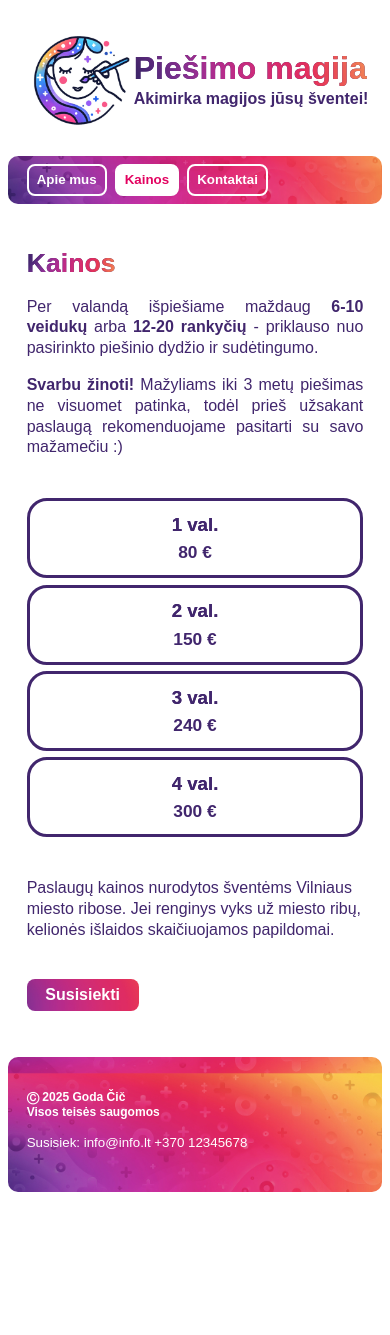
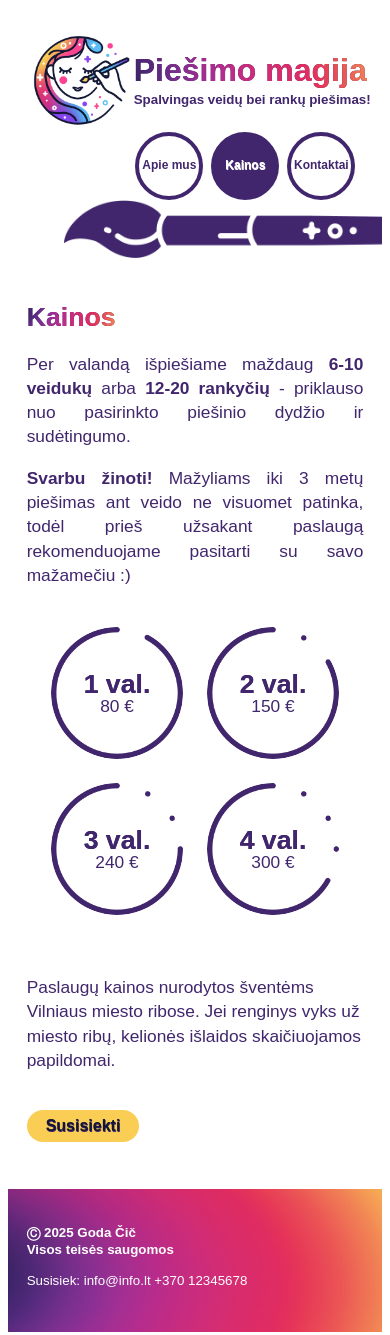
Before and after one commit to Mangustac/html-website, a plain HTML site: page kainos.html in a window 390 px wide. Before the commit the page ends 1200 px from the top, so only its background shows below. Drawn offline with Linux system fonts and the light colour scheme; a web font is replaced by a local one.

Commit message:
Uodated Design

```diff
--- a/kainos.html
+++ b/kainos.html
@@ -3,21 +3,22 @@
     <head>
         <meta charset="UTF-8">
         <meta name="viewport" content="width=device-width, initial-scale=1.0">
-    <title>Piešimas ant veidelių</title>
+        <title>Piešimo magija</title>
         <link href="style.css" rel="stylesheet"/>
         <link href="https://fonts.googleapis.com/css2?family=Bellota:wght@300;400;700&display=swap" rel="stylesheet">
-
+        <link rel="icon" type="image/x-icon" href="plus-icon.ico">
+        <link rel="shortcut icon" href="plus-icon.ico"> <!-- Fallback for older browsers -->
     </head>
 
 <body>
     <header>
         <table>
             <td>
-                <img height="100" src=piesimo_magija.jpg>
+                <img height="100" src=pmlogo.png>
             </td>
             <td>
                 <h1 style="margin: 0">Piešimo magija</h1>
-                <h4 style="margin: 0">Akimirka magijos jūsų šventei!</h4>
+                <h4 style="margin: 0">Spalvingas veidų bei rankų piešimas!</h4>
             </td>
         </table>
     </header>
@@ -26,47 +27,39 @@
         <a href="kainos.html" class="active">Kainos</a>
         <a href="kontaktai.html">Kontaktai</a>
     </nav>
-
+    <img alt="teptukas" src="brush-1.png" style="margin-left: 15%; width: 800px; height: auto;">
 <main>
     <h2>Kainos</h2>
     <p style="text-align: justify;">
         Per valandą išpiešiame maždaug <b>6-10 veidukų</b> arba <b>12-20 rankyčių</b> - priklauso nuo pasirinkto piešinio dydžio ir sudėtingumo.
     </p>
     <p style="text-align: justify;">
-        <b>Svarbu žinoti!</b> Mažyliams iki 3 metų piešimas ne visuomet patinka, todėl prieš užsakant paslaugą rekomenduojame pasitarti su savo mažamečiu :)
+        <b>Svarbu žinoti!</b> Mažyliams iki 3 metų piešimas ant veido ne visuomet patinka, todėl prieš užsakant paslaugą rekomenduojame pasitarti su savo mažamečiu :)
     </p>
 
 <!--Lentele su kainom-->
 
 <div class="block-container">
-<table class="block";>
-    <tr >
-        <th><h3>1 val.</h3></th>
-    </tr><tr >
-        <th>80 €</th>
-    </tr>
-</table>
-<table class="block";>
-    <tr >
-        <th><h3>2 val.</h3></th>
-    </tr><tr >
-        <th>150 €</th>
-    </tr>
-</table>
-<table class="block";>
-    <tr >
-        <th><h3>3 val.</h3></th>
-    </tr><tr >
-        <th>240 €</th>
-    </tr>
-</table>
-<table class="block";>
-    <tr >
-        <th><h3>4 val.</h3></th>
-    </tr><tr >
-        <th>300 €</th>
-    </tr>
-</table>
+    <div class="time" style="background-image: url('time1.png');">
+        <h3>1 val.</h3>
+        <p>80 €</p>
+    </div>
+
+    <div class="time" style="background-image: url('time2.png');">
+        <h3>2 val.</h3>
+        <p>150 €</p>
+    </div>
+
+
+    <div class="time" style="background-image: url('time3.png');">
+        <h3>3 val.</h3>
+        <p>240 €</p>
+    </div>
+
+    <div class="time" style="background-image: url('time4.png');">
+        <h3>4 val.</h3>
+        <p>300 €</p>
+    </div>
 </div>
 
     <p style="margin-bottom: 38px;">
--- a/style.css
+++ b/style.css
@@ -1,3 +1,9 @@
+
+html, body {
+    max-width: 100%;
+    overflow-x: hidden;
+}
+
 
 /* HEADER */
 header{
@@ -28,46 +34,67 @@ h2{
 }
 
 h4 {
-    font-size: 16pt;
+    font-size: 13.2pt;
 }
+
 
 /* NAVIGATION */
 
-nav{
-    background-image: url("backgroung+o1.jpg");
-    background-size: 100%, auto;
-    height: 48px; /* Set exact height */
+nav {
     display: flex; /* Use flexbox */
     align-items: center; /* Center items vertically */
-    padding-left: 5%;
-    background-position: center left;
-    border-radius: 10px;
-    margin: 24px 0 0 0 ;
+    justify-content: flex-end; /* Move items to the right */
+    max-width: 900px;
+    margin-left: 5%;
+    margin-right: 5%;
 }
 
-a{
-    color: #ffffff;
+a {
+    color: #41266D;
     text-decoration: none;
     font-weight: bold;
-    border: 2px #ffffff solid;
-    border-radius: 8px;
+    font-size: 12pt;
+    border: 4px #41266D solid;
+    border-radius: 50%;
     margin-right: 8px;
-    padding: 0 18px;
-    height: 28px;
+    padding: 0; /* Remove padding to avoid affecting size */
+    height: 80px;
+    width: 80px;
+    background-color: #ffffff;
+    text-align: center;
+
     display: flex;
+    flex-direction: column; /* Stack icon above text */
     align-items: center;
+    justify-content: center;
     transition: 0.3s ease-in-out;
+    white-space: nowrap; /* Prevent text from wrapping */
 }
 
+/* a img {
+    width: 32px;
+    height: auto;
+    margin-top: 6px;
+    margin-bottom: 0px;
+} */
+
 a:hover, a.active {
-    background-color: #ffffff;
-    color: #E30260;
+    text-shadow: 0.5px 0.5px 0px #ffffff;
+    color: #ffffff;
+    background-color: #41266D;
 }
 
-@media (max-width: 440px) {
+.brush{
+margin-left: 15%;
+width: 800px;
+height: auto;
+}
+
+@media (max-width: 460px) {
     a {
-        padding: 0px 8px;
-        font-size: 10pt;
+        font-size: 9pt;
+        height: 60px;
+        width: 60px;
     }
     h1{
         font-size: 24pt;
@@ -76,12 +103,18 @@ a:hover, a.active {
         font-size: 20pt;
     }
     h4 {
-        font-size: 12pt;
+        font-size: 10pt; pt;
     }
     p{
-        font-size: 12pt;
+        font-size: 13pt;
+    }
+    .brush{
+        width: 600px;
+        height: auto;
     }
 }
+
+
 
 
 /* BODY ELEMENTS */
@@ -107,16 +140,40 @@ select:hover {
     cursor: url('plus.png'), auto;
 }
 
-
 main{
     margin-left: 5%;
     margin-right: 5%;
+}
+
+
+.bg-page {
+    background-image: url('logo-line.png');
+    background-size: 680px;
+    background-position: 100vw 180px; /* Start from off-screen (right side) */
+    background-repeat: no-repeat;
+    margin-right: 0;
+
+    animation: slideFadeIn 0.5s ease-in-out forwards;
+}
+
+/* Keyframes for sliding in and fading in */
+@keyframes slideFadeIn {
+    from {
+        background-position: 100vw 180px; /* Start off-screen */
+    }
+    80%{
+        background-position: 460px 180px;
+    }
+    to {
+        background-position: 500px 180px; /* End position */
+    }
 }
 
 p{
     max-width: 840px;
     width: 100%; /* Ensures it doesn't expand beyond max-width */
     display: block;
+    line-height: 1.4;
 }
 
 h2{
@@ -128,6 +185,7 @@ h2{
     flex-wrap: nowrap; /* Keeps text and image in a row */
     /* align-items: stretch; Ensures all sections take the same height */
     max-width: 960px;
+
 }
 
 .text-content {
@@ -193,76 +251,136 @@ h2{
     overflow: hidden; /* Clips the rounded corners */
 }
 
+.video-container iframe {
+    border-radius: 20px;
+}
+
+@media (max-width: 960px) {
+.video-container {
+    margin-bottom: 40px;
+} }
+
+
+/* Stagger animation for each image */
+.image-container img:nth-child(1) { animation-delay: 0s; }
+.image-container img:nth-child(2) { animation-delay: 0.2s; }
+.image-container img:nth-child(3) { animation-delay: 0.4s; }
+.image-container img:nth-child(4) { animation-delay: 0.6s; }
+
+
+/* ADDING LOGO AUTOMATICALLY TO EVERY IMAGE */
+.image-container div::after {
+    content: "";
+    position: absolute;
+    bottom: 4px; /* Adjust logo position */
+    right: 4px; /* Adjust logo position */
+    width: 60px; /* Adjust logo size */
+    height: 60px;
+    background-image: url('logo-line2.png'); /* Use the same logo for all images */
+    background-size: contain;
+    background-repeat: no-repeat;
+    background-position: center;
+    opacity: 0.8; /* Optional transparency */
+    pointer-events: none; /* Prevents interfering with clicks */
+}
+
+
 /* PRICE BLOCKS */
 
-.block {
-    border: 3px solid #41266d; /* Define the border width */
-    border-radius: 20px; /* Keep rounded corners */
-    background: white; /* Table background */
-    font-size: 16pt;
-    height: 104px; /* Fixed height */
-    display: flex; /* Ensures text stays centered */
-    align-items: center; /* Vertically center content */
-    justify-content: center; /* Horizontally center content */
-    overflow: hidden; /* Prevents content from affecting the block size */
-    transition: 0.3s ease-in-out;
+.time p {
+    margin: 0; /* Remove default margins */
+    padding: 0; /* Ensure no extra space */
+    line-height: 1; /* Reduce spacing inside text */
 }
 
-.block:hover {
-    color: #d32971;
-    font-size: 19pt;
-    border: 2px solid #d32971;
+.time {
+    background-size: cover;
+    background-position: center;
+    border-radius: 50%; /* Keep rounded corners */
+    font-size: 16pt;
+    height: 132px; /* Fixed height */
+    width: 132px; /* Fixed width */
+    display: flex; /* Enables flexbox */
+    flex-direction: column; /* Stack elements vertically */
+    align-items: center; /* Center horizontally */
+    justify-content: center; /* Center vertically */
+    overflow: hidden; /* Prevents content from affecting the block size */
+    text-align: center; /* Ensure text is also centered */
+    transition: 0.3s ease-in-out;
 
+    /* Animation settings */
+    opacity: 0; /* Start fully transparent */
+    transform: rotate(360deg) scale(0); /* Start position: rotated and small */
+    animation: swirlIn 0.8s ease-out forwards;
 }
 
-.block:hover h3 {
-    color: #d32971;
-    font-size: 22pt;
-    transition: font-size 0.3s ease, color 0.3s ease;
-    transition: border 0.3s ease, color 0.3s ease;
+
+/* Apply a delay to each .time element so they animate one after another */
+.time:nth-child(1) { animation-delay: 0s; }
+.time:nth-child(2) { animation-delay: 0.1s; }
+.time:nth-child(3) { animation-delay: 0.2s; }
+.time:nth-child(4) { animation-delay: 0.3s; }
+
+/* Keyframes for swirling in */
+@keyframes swirlIn {
+    from {
+        opacity: 0;
+        transform: rotate(360deg) scale(0);
+    }
+    80% {
+        transform: rotate(-10deg) scale(1.1); /* Adds a slight bounce */
+    }
+    to {
+        opacity: 1;
+        transform: rotate(0deg) scale(1);
+    }
 }
 
 h3{
-    font-size: 18pt;
-    margin: 0 0 0 0;
+    font-size: 22pt;
+    margin: 8px;
+    padding: 0;
+    line-height: 1;
     filter: drop-shadow(0.5px 0.5px 0px #41266d);
     transition: 0.3s ease-in-out;
 }
 
+.time:hover {
+    font-size: 19pt;
+    border-color: #d32971;
+}
+
+.time:hover h3{
+    color: #d32971;
+    font-size: 28pt;
+    transition: font-size 0.3s ease, color 0.3s ease;
+}
+
 .block-container {
-    display: grid;
-    grid-template-columns: repeat(auto-fit, minmax(100%, 1fr)); /* Default: 1 per row */
-    gap: 2%; /* Space between items */
-    justify-content: center;
+    display: flex;
+    flex-wrap: wrap;
+    gap: 24px; /* Ensures a constant 24px gap */
+    justify-content: center; /* Centers the items */
     margin-top: 40px;
     margin-bottom: 60px;
     max-width: 840px;
 }
 
-@media (min-width: 600px) { /* When screen is wide enough */
-    .block-container {
-        grid-template-columns: repeat(4, 1fr); /* 4 items per row */
-        margin-bottom: 40px;
-    }
-}
 
 @media (max-width: 440px) {
     h3{
-        font-size: 14pt;
+        font-size: 20pt;
         padding: 0pt;
         margin: 0pt;
     }
-    .block{
-        font-size: 13pt;
-        height: 80px;
+    .time{
+        font-size: 16pt;
     }
-    .block:hover {
+    .time:hover {
         color: #d32971;
         font-size: 17pt;
-        border: 2px solid #d32971;
-
     }
-    .block:hover h3 {
+    .time:hover h3 {
         color: #d32971;
         font-size: 20pt;
         transition: font-size 0.3s ease, color 0.3s ease; /* Smooth transition */
@@ -275,94 +393,82 @@ h3{
 
 footer{
     color: #ffffff;
-    background-image: url("backgroung+o1.jpg");
-    background-size: 105%, auto;
+    background-image: url("gradient.jpg");
+    background-size: 100%, auto;
     padding-left: 5%;
     padding-top: 4px;
     padding-bottom: 24px;
-    border-radius: 10px;
-    background-position: -10px -180px;
+    background-position: center;
 }
 
+h6{
+    font-size: 10pt;
+}
 /* CONTACT FORM */
 
-.cell-bg {
-    background-image: url("background-sq.jpg"); /* Set the background image */
-    background-size: 120% 120%; /* Ensures the image covers the entire cell */
-    background-position: center; /* Centers the image */
-    background-repeat: no-repeat; /* Prevents image repetition */
-    vertical-align: middle; /* Aligns text vertically */
-    font-weight: bold;
-    font-size: 12pt;
-    border-radius: 20px;
-    padding: 32px;
-    padding-top: 28px;
-    padding-bottom: 28px;
-}
-
 input, select {
-    height: 24px;
-    border-radius: 5px;
+    height: 32px;
+    border-radius: 50px;
     background-color: #ffffff;
-    border: none;
     color: #41266d;
+    border:#41266D solid 3px;
+    padding-left: 8px;
+    padding-right: 8px;
+    box-sizing: border-box;
 }
 
 label{
-    color: #ffffff;
+    color: #41266d;
+    padding-left: 8px;
+    font-size: 12pt;
 }
 
 input[type="submit"] {
-    /* background-color: #E30260; */
-    /* background-image: url("background-sq.jpg");  */
-    background-image: url("gradient.jpg");
-    background-size: 200px;
-    background-position: center;
-    transition: background-position 0.3s ease;
-
-    border: none;
-    color: #ffffff;
+    background-color: #FACE55;
+    color: #111633;
+    text-shadow: 0.5px 0.5px 0px #41266d;
     font-weight: bold;
     font-size: 16px;
     width: 112px;
     height: 32px;
-    border-radius: 8px;
-    cursor: pointer;
+    border-radius: 50px;
+    border:none;
     font-family: "Bellota", sans-serif;
-    /* transition: background-color 0.3s ease, color 0.3s ease;  */
+
+    transform: scale(0);
+    animation: growIn 0.5s ease-out forwards;
+    transition: transform 0.3s ease-out;
+}
+
+/* Keyframes for growing effect */
+@keyframes growIn {
+    from {
+        transform: scale(1);
+    }
+    85% {
+        transform: scale(1.1);
+    }
+    to {
+        transform: scale(1);
+    }
 }
 
 input[type="submit"]:hover {
-    /* background-color: #b51b72;   */
-    background-position: left center;
-    color: #ffffff;  /* Keep text color white */
+    background-color: #41266D;
+    color: #ffffff;
 }
 
 textarea {
-    border-radius: 5px;
+    border-radius: 20px;
     background-color: #ffffff;
-    border: none;
-
+    border:#41266D solid 3px;
+    padding: 8px;
+    box-sizing: border-box;
+    width: 100%;
+    height: 100px;
 }
 
-@media (max-width: 440px) {
-    .cell-bg {
-        padding-left: 22px;
-        padding-right: 22px;
-        padding-top: 18px;
-        padding-bottom: 18px;
-        font-size: 10pt;
-    }
-}
-#logo-img {
-    width: 32%;
-    margin: 3px;
-    transition: all 0.3s;
-}
-#logo-img:hover {
-    width: 32.5%;
-    margin: 0px;
-}
+
 
 /* COLORS:
 dark pink: d32971 D10050 purpler: b51b72
```
Also changed, not shown: index.html (+20 -8 lines), kontaktai.html (+18 -19 lines), Girl-BUTTERFLY-STEP.png (added), brush-1.png (added), contact-us.png (added), logo-line.png (added), logo-line2.png (added), plus-icon.ico (added), plus.png, pmlogo.png (added), time1.png (added), time2.png (added), time3.png (added), time4.png (added), 1 other file. Lines whose indentation alone changed are shown as unchanged.
